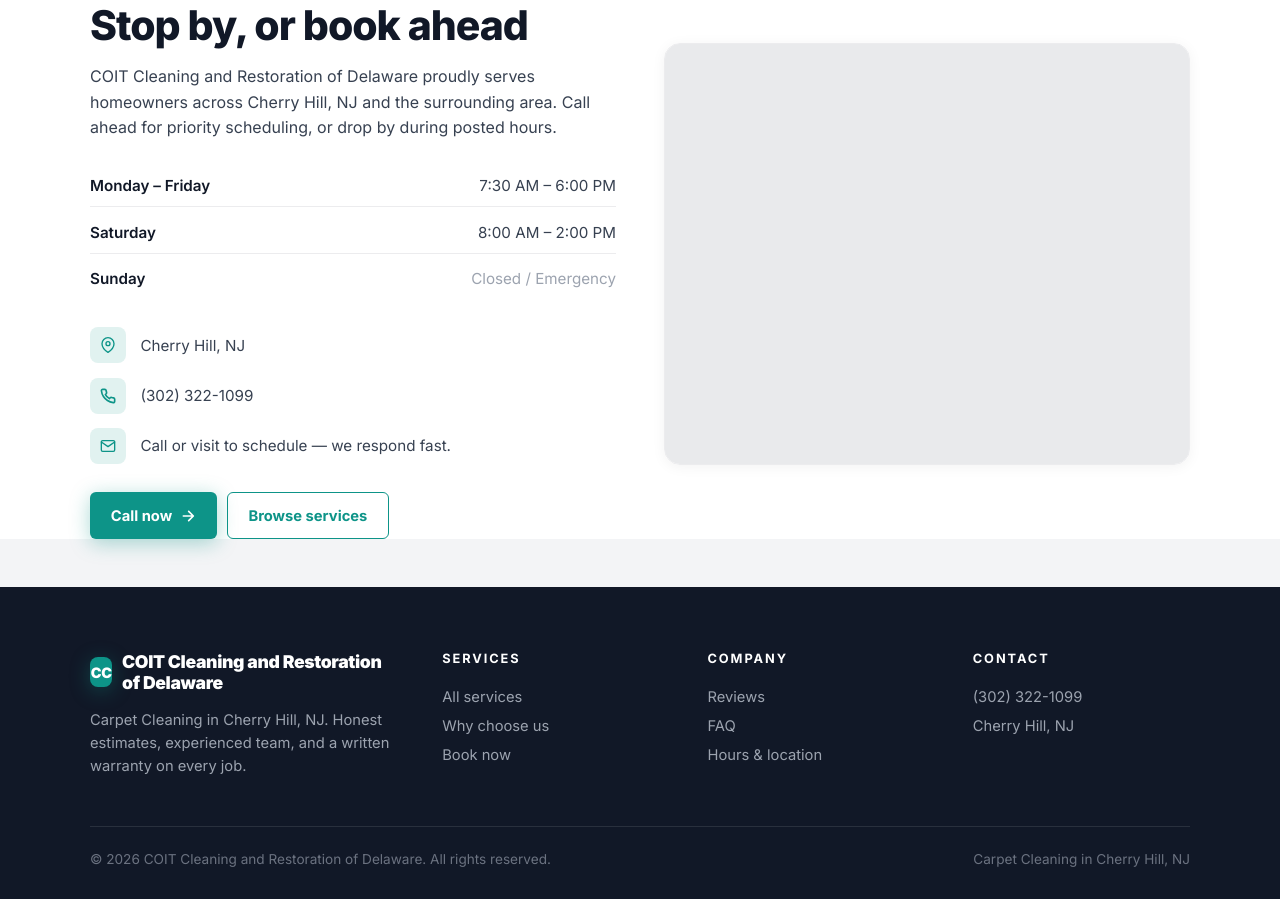
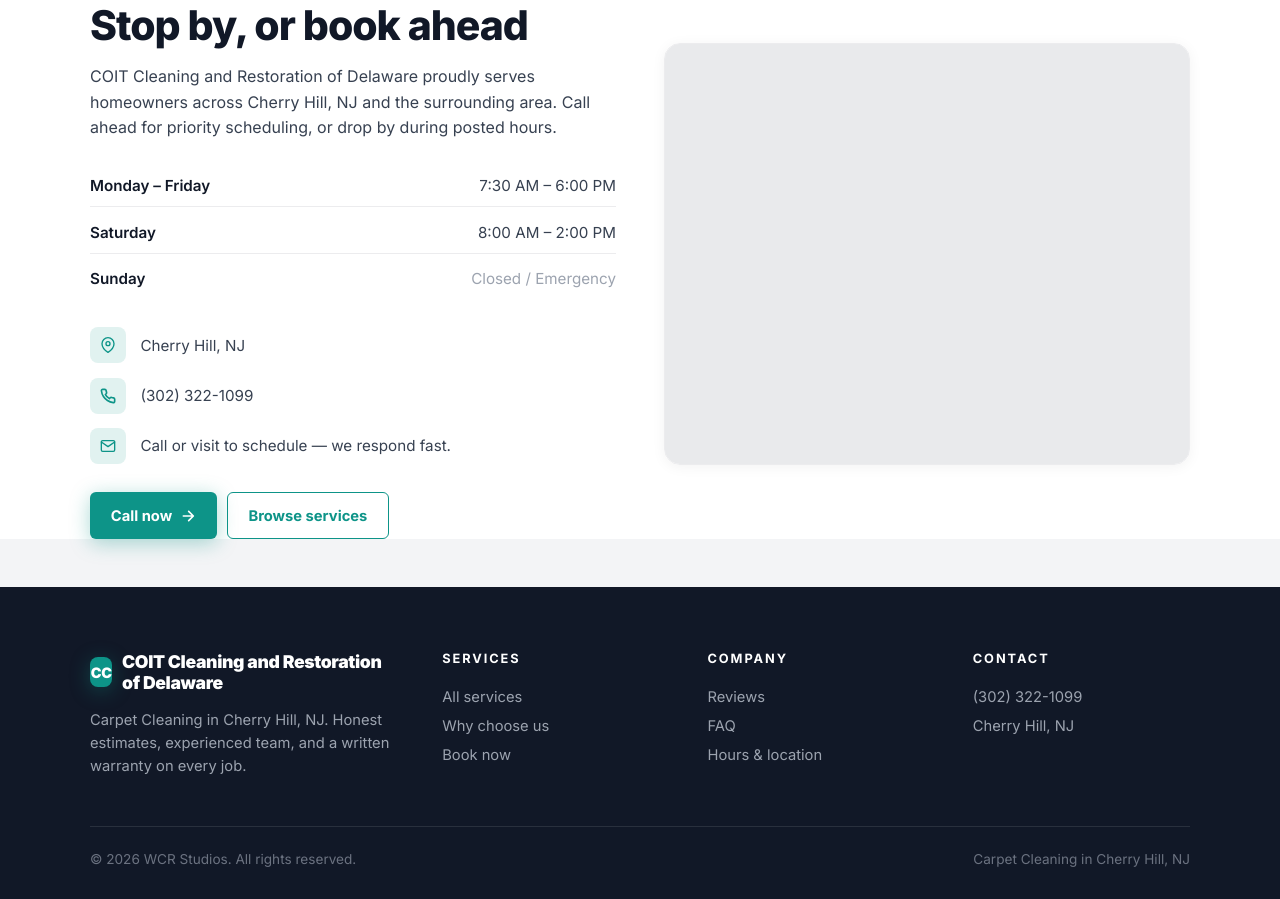
Before and after one commit to Wrenbjor/trades--coit-cleaning-and-restoration-of-delaware, a plain HTML site: page index.html in a window 1280 px wide. Shown: the part 4716-5615 px from the top of the page. Drawn offline with nearby package versions, Linux system fonts and the light colour scheme; no server answers.

Commit message:
Update site

```diff
--- a/index.html
+++ b/index.html
@@ -605,7 +605,7 @@
     </div>
   </div>
   <div class="foot-bottom">
-    <div>&copy; 2026 COIT Cleaning and Restoration of Delaware. All rights reserved.</div>
+    <div>&copy; 2026 WCR Studios. All rights reserved.</div>
     <div>Carpet Cleaning in Cherry Hill, NJ</div>
   </div>
 </footer>
```
